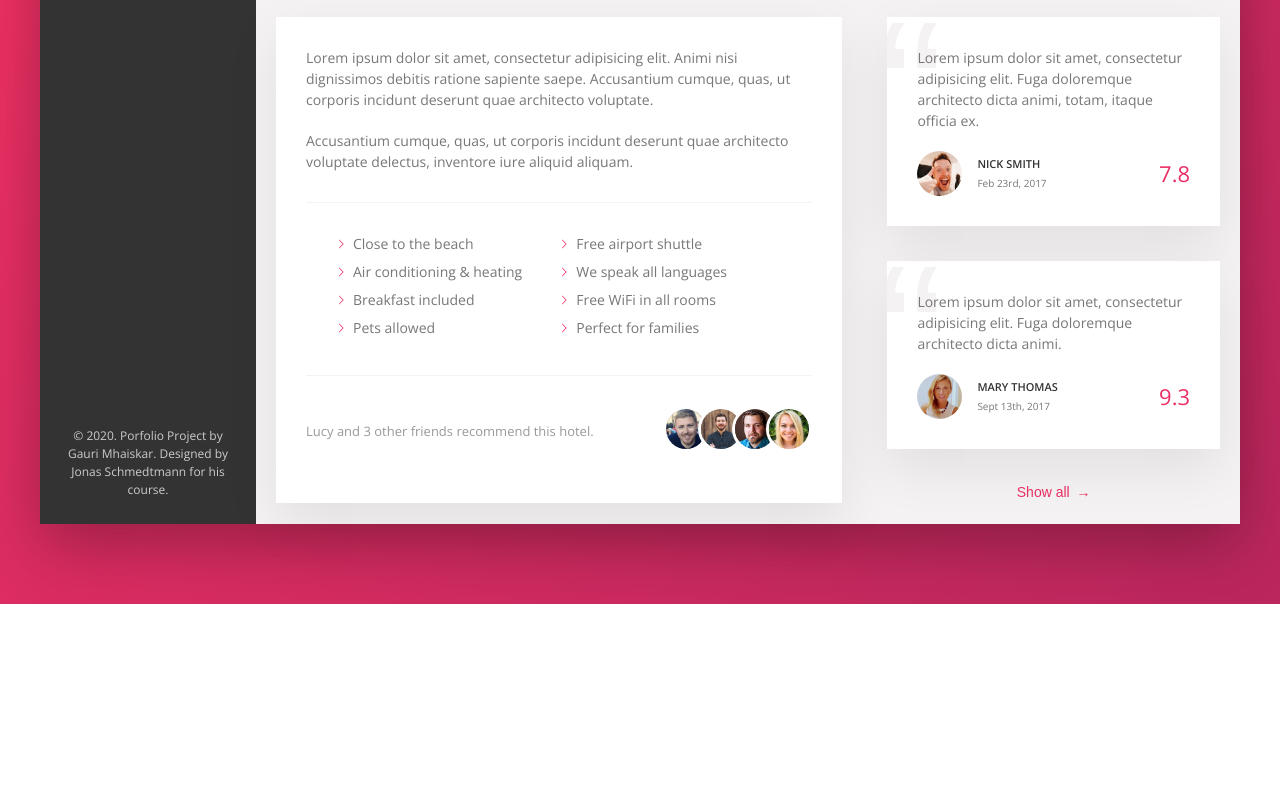
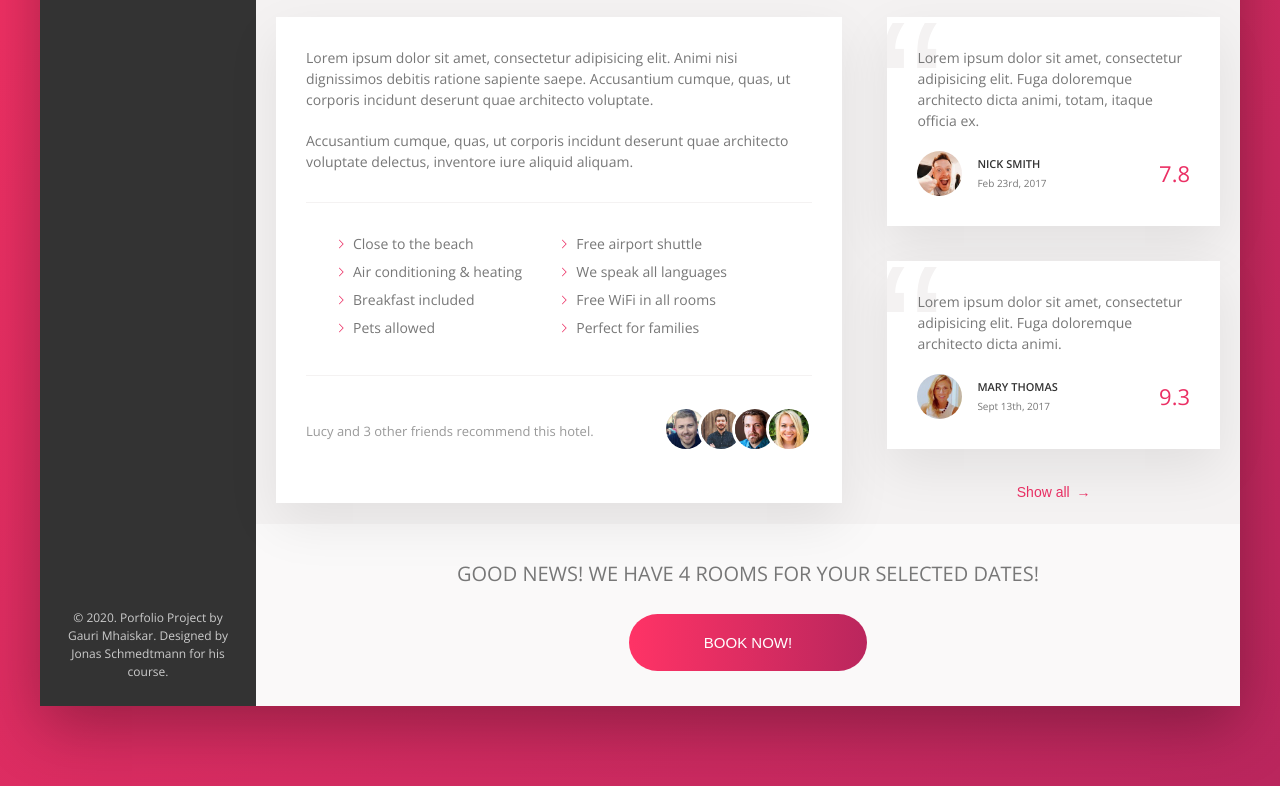
Before and after one commit to Ann-pixel/trillo-portfolio, a website: page index.html in a window 1280 px wide. Shown: the part 603-1389 px from the top of the page. Before the commit the page ends 1207 px from the top, so only its background shows below. Drawn offline with nearby package versions, Linux system fonts and the light colour scheme.

Commit message:
completed the CTA section

```diff
--- a/index.html
+++ b/index.html
@@ -208,6 +208,17 @@
                 </div>
             </div>
 
+                <div class="cta">
+                    <h2 class="cta__book-now">
+                        Good News! We have 4 rooms for your selected dates!
+                    </h2>
+                    <button class="btn">
+                        <span class="btn__visible">Book Now!</span>
+                        <span class="btn__invisible">Only 4 rooms left!</span>
+
+                    </button>
+                </div>
+
 
 
          </main>
--- a/sass/_components.scss
+++ b/sass/_components.scss
@@ -356,3 +356,58 @@
         z-index: 1;
     }
 }
+
+
+//CTA
+.cta{
+    padding: 3.5rem;
+    text-align: center;
+    &__book-now{
+        text-transform: uppercase;
+        font-size: 2rem;
+        font-weight:300;
+        margin-bottom: 2.5rem;
+    }
+}
+.btn{
+    font-size: 1.5rem;
+    border: none;
+    font-weight: 300;
+    text-transform: uppercase;
+    border-radius: 100px;
+    background-image: linear-gradient(to right, var(--color-primary-light), var(--color-primary-dark));
+    cursor: pointer;
+    color: #fff;
+    position: relative;
+    overflow: hidden;
+    & > *{
+        height: 100%;
+        width: 100%;
+        display: inline-block;
+        transition: all .2s;
+    }
+    &__visible{
+
+        padding: 2rem 7.5rem;
+    }
+    &__invisible{
+        position: absolute;
+        padding: 2rem 0;
+        left: 0;
+        top: -100%;
+    }
+    &:hover{
+        background-image: linear-gradient(to left, var(--color-primary-light), var(--color-primary-dark));
+
+    }
+    &:hover &__invisible{
+        top:0;
+    }
+    &:hover &__visible{
+        transform: translateY(100%);
+    }
+    &:focus{
+        outline: none;
+        animation: pulsate 1s infinite;
+    }
+}
```
Also changed, not shown: img/text.txt (deleted, +0 -17 lines), css/style.css.
